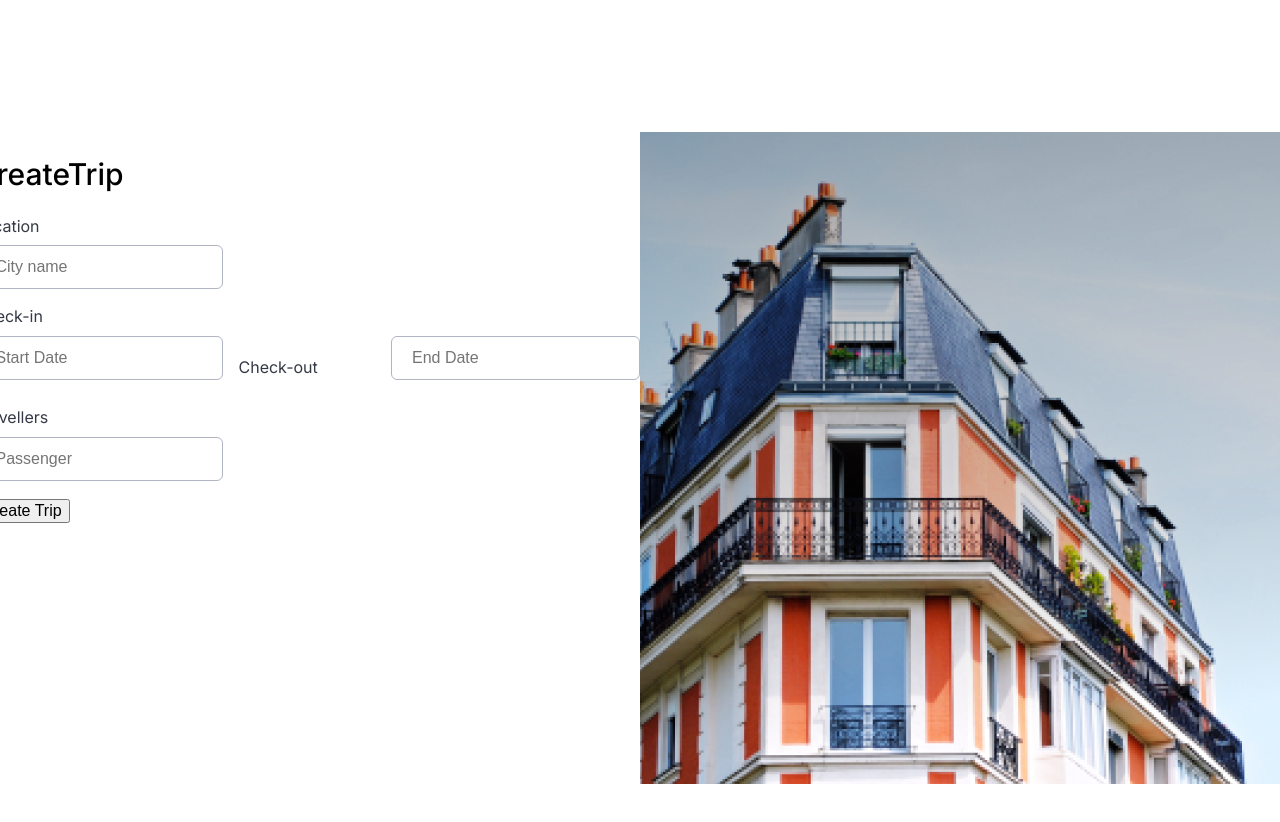
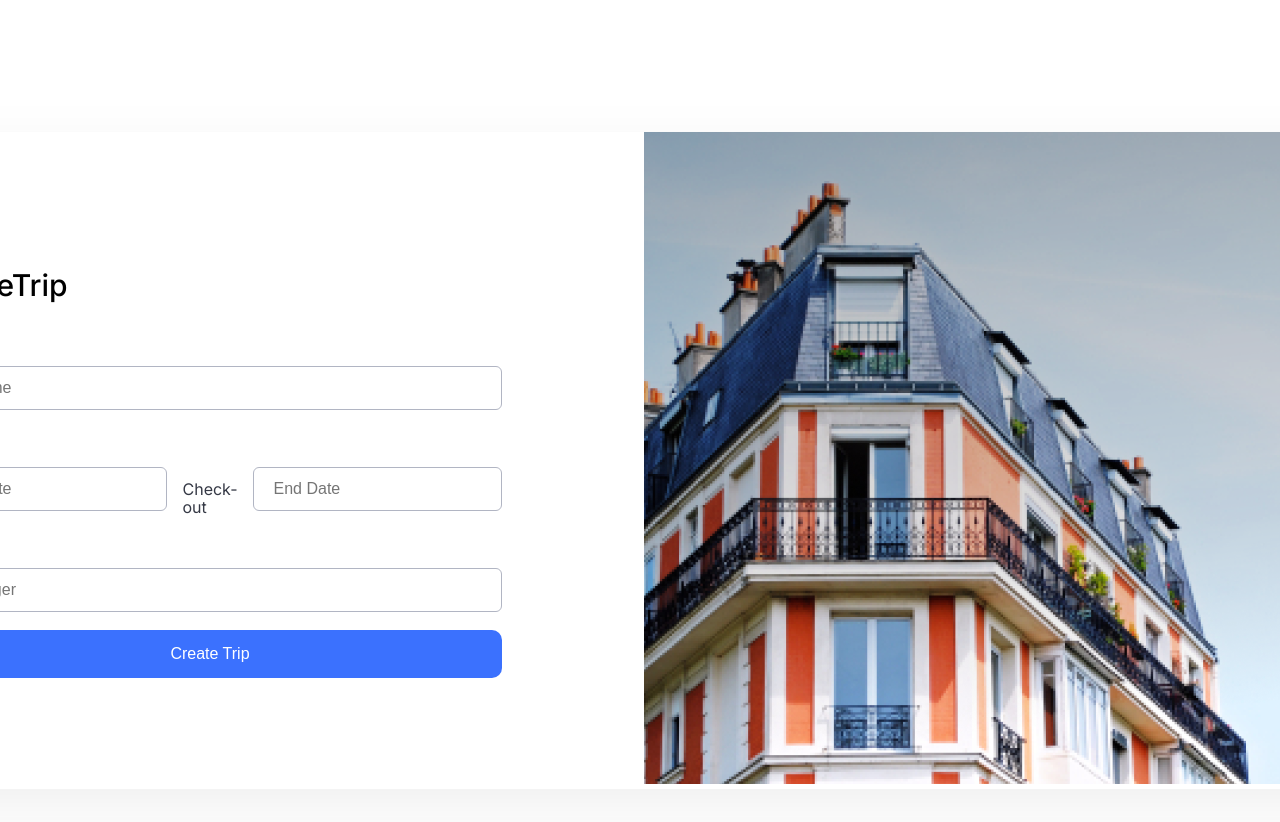
Before and after one commit to ronaldpaek/astro-planner-client, a React (Vite) app: page /create-trip in a window 1280 px wide. Shown: the part 1900-2722 px from the top of the page. Built offline with nearby package versions, Linux system fonts and the light colour scheme.

Commit message:
added hover & trip-plan

```diff
--- a/src/components/CreateTrip.jsx
+++ b/src/components/CreateTrip.jsx
@@ -7,6 +7,7 @@ const CreateTrip = () => {
       <div className="form-wrapper">
         <div className="grid">
           <form className="create-trip-form ">
+            {/* <div className="form-container"> */}
             <div className="col-one">
               <h2>CreateTrip</h2>
               <label htmlFor="location">Location</label>
@@ -36,13 +37,14 @@ const CreateTrip = () => {
                 Travellers
               </label>
               <input
-                type="number"
+                type="text"
                 name="travellers"
                 id="travellers"
                 placeholder="Passenger"
               ></input>
               <button className="create-trip-button">Create Trip</button>
             </div>
+            {/* </div> */}
             <div className="col-two">
               <img src={tripImage} alt="Trip Image" className="trip-image" />
             </div>
--- a/src/partials/_createtrip.scss
+++ b/src/partials/_createtrip.scss
@@ -3,10 +3,33 @@
 
 .create-trip-form {
   display: flex;
-  justify-content: space-between;
+  align-items: center;
+  box-shadow: v.$box-shadow-small;
 }
 
-.col-one,
-.col-two {
-  width: 50%;
+.col-one {
+  display: flex;
+  flex-direction: column;
+  margin-right: 112px;
+  padding: 48px 30px;
 }
+
+.create-trip-button {
+  @include m.create-trip-button;
+  width: 100%;
+  height: 48px;
+}
+
+@include m.breakpoint('small') {
+  .form-wrapper {
+    padding: v.$spacing-small;
+  }
+  .create-trip-form {
+    flex-direction: column;
+    align-items: center;
+
+    .col-one {
+      margin-right: 0;
+    }
+  }
+}
--- a/src/partials/_footer.scss
+++ b/src/partials/_footer.scss
@@ -5,14 +5,6 @@
   color: v.$color-gray-3;
   width: 24px;
   height: 24px;
-  &:hover,
-  &:focus {
-    color: v.$color-gray-2;
-    transform: scale(1.1);
-    transition:
-      color 0.3s,
-      transform 0.3s ease-in-out;
-  }
 }
 
 .footer {
@@ -97,7 +89,7 @@
 }
 
 .social-link:hover {
-  color: #fff;
+  color: v.$hover-color;
 }
 
 .footer-links {
@@ -149,7 +141,7 @@
 }
 
 .link:hover {
-  color: #fff;
+  color: v.$hover-color;
 }
 
 .footer-bottom {
--- a/src/partials/_mainStyles.scss
+++ b/src/partials/_mainStyles.scss
@@ -38,14 +38,20 @@ span {
 
 a,
 a:visited,
-a:active {
+a:active,
+span {
   @include m.regular;
   font-size: f.rem(v.$font-size-p);
   color: v.$color-dark;
   text-decoration: none;
-  &:hover {
-    color: v.$color-dark;
+  &:hover,
+  &:focus {
+    color: v.$hover-color;
     text-decoration: none;
+    // transform: scale(1.1);
+    transition:
+      color 0.3s,
+      transform 0.3s ease-in-out;
   }
 }
 
@@ -59,6 +65,11 @@ body {
 
 img {
   object-fit: cover;
+}
+
+button:hover,
+button:focus {
+  background-color: v.$hover-color;
 }
 
 .wrapper {
--- a/src/partials/_mixins.scss
+++ b/src/partials/_mixins.scss
@@ -43,6 +43,18 @@
   border-radius: 10px;
   justify-content: center;
 }
+
+@mixin create-trip-button {
+  background-color: v.$primary-blue;
+  color: v.$color-light;
+  padding: 12px 20px;
+  display: flex;
+  align-self: stretch;
+  border: none;
+  border-radius: 10px;
+  justify-content: center;
+  align-items: center;
+}
 // Mixin to handle breakpoints
 @mixin breakpoint($breakpoint) {
   @if $breakpoint == 'small' {
--- a/src/partials/_tripPlanning.scss
+++ b/src/partials/_tripPlanning.scss
@@ -1,100 +1,98 @@
 @use './variables' as v;
 @use './mixins' as m;
 
-
-    .trip-container{
+.trip-container {
   margin: 50px;
 }
 
-.trip-planning{
+.trip-planning {
   display: flex;
   flex-direction: column;
   align-items: center;
   margin-bottom: 50px;
-
 }
-  .card-container{
+.card-container {
   display: flex;
   justify-content: center;
-    gap:50px;
+  gap: 50px;
   align-items: stretch;
 }
 
-
-  .cardOne, .cardTwo, .cardThree{
+.cardOne,
+.cardTwo,
+.cardThree {
   display: flex;
   flex-direction: column;
   justify-content: center;
-    align-items:center;
+  align-items: center;
   border-radius: 20px 20px;
   text-align: center;
   width: 272px;
   padding: 20px;
 }
-  .cardOne{
+.cardOne {
   background-color: v.$secondary-green;
 }
-  .cardTwo{
-    background-color: #FFF4EE;
+.cardTwo {
+  background-color: #fff4ee;
 }
-  .cardThree{
-    background-color: #EBF1FF;
+.cardThree {
+  background-color: #ebf1ff;
 }
 
-.lightIcon, .websiteIcon, .eBookIcon {
+.lightIcon,
+.websiteIcon,
+.eBookIcon {
   display: flex;
-    justify-content: center; /* Center horizontally */
-    align-items: center; /* Center vertically */
+  justify-content: center;
+  align-items: center;
   border-radius: 50%;
   width: 50px;
   height: 50px;
   text-align: center;
-
 }
 
 .lightIcon {
   background-color: v.$success-color;
 }
 
-.websiteIcon{
+.websiteIcon {
   background-color: v.$secondary-orange;
 }
 
-.eBookIcon{
+.eBookIcon {
   background-color: v.$primary-blue;
 }
 
-.learnMore{
+.learnMore {
   display: flex;
   align-items: center;
-    gap: 10px
-
+  gap: 10px;
 }
 
-#learnMoreText{
+#learnMoreText {
   margin: 0;
 }
 
-.text{
+.text {
   text-align: center;
   line-height: 1.5;
   word-wrap: break-word;
 }
 
 @include m.breakpoint('small') {
-    .card-container{
+  .card-container {
     flex-direction: column;
     align-items: center;
 
-
-        .cardOne{
-            width:80%;
+    .cardOne {
+      width: 80%;
     }
-        .cardTwo{
-            width:80%;
+    .cardTwo {
+      width: 80%;
     }
-        .cardThree{
-            width:80%;
+    .cardThree {
+      width: 80%;
     }
   }
 }
--- a/src/partials/_variables.scss
+++ b/src/partials/_variables.scss
@@ -4,10 +4,12 @@ $primary-black: #141416;
 $secondary-orange: #fa8f54;
 $secondary-yellow: #ffd166;
 $secondary-aqua: #7ed4cf;
-$secondary-green: #EEF9F2;
+$secondary-green: #eef9f2;
 $success-color: #58c27d;
 $error-color: #ff6370;
 
+//hover color
+$hover-color: lighten($primary-blue, 10%);
 // Spacing
 $spacing-small: 30px;
 $spacing-medium: 50px;
```
Lines whose indentation alone changed are shown as unchanged.
